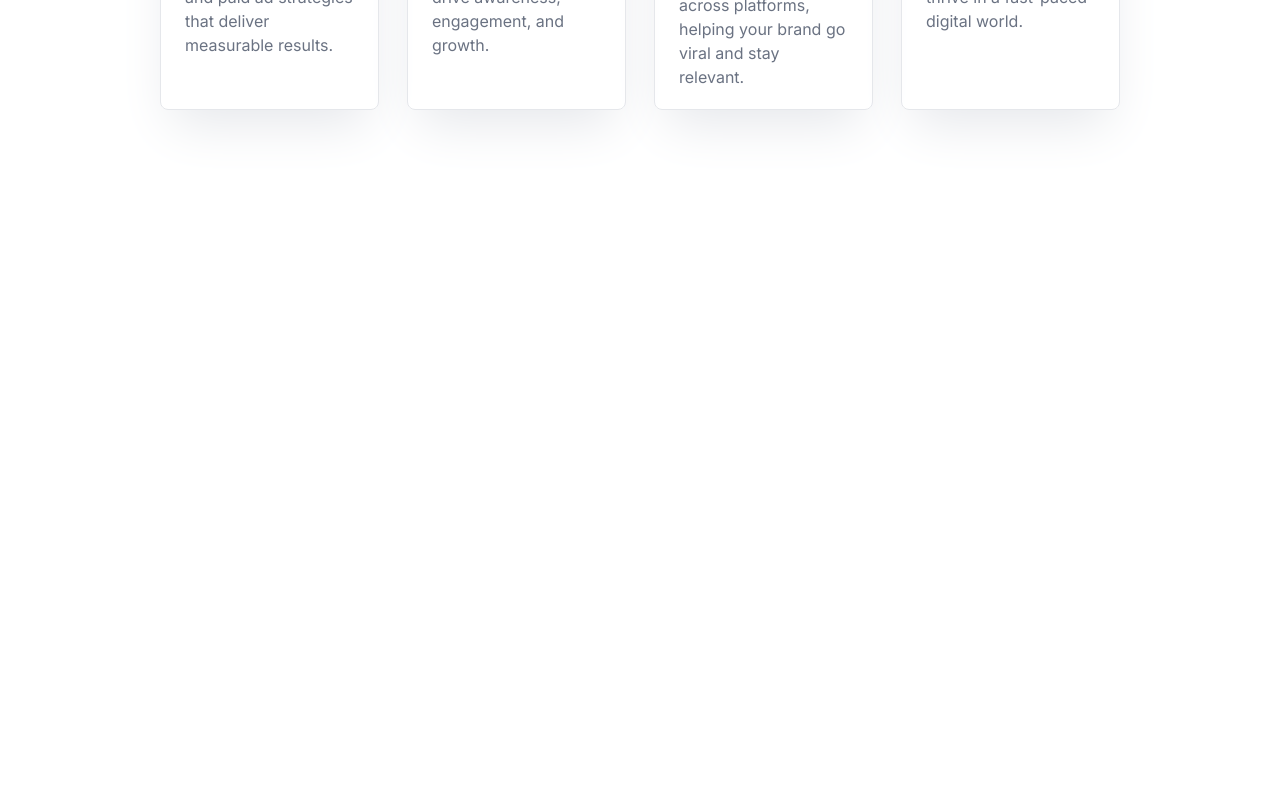
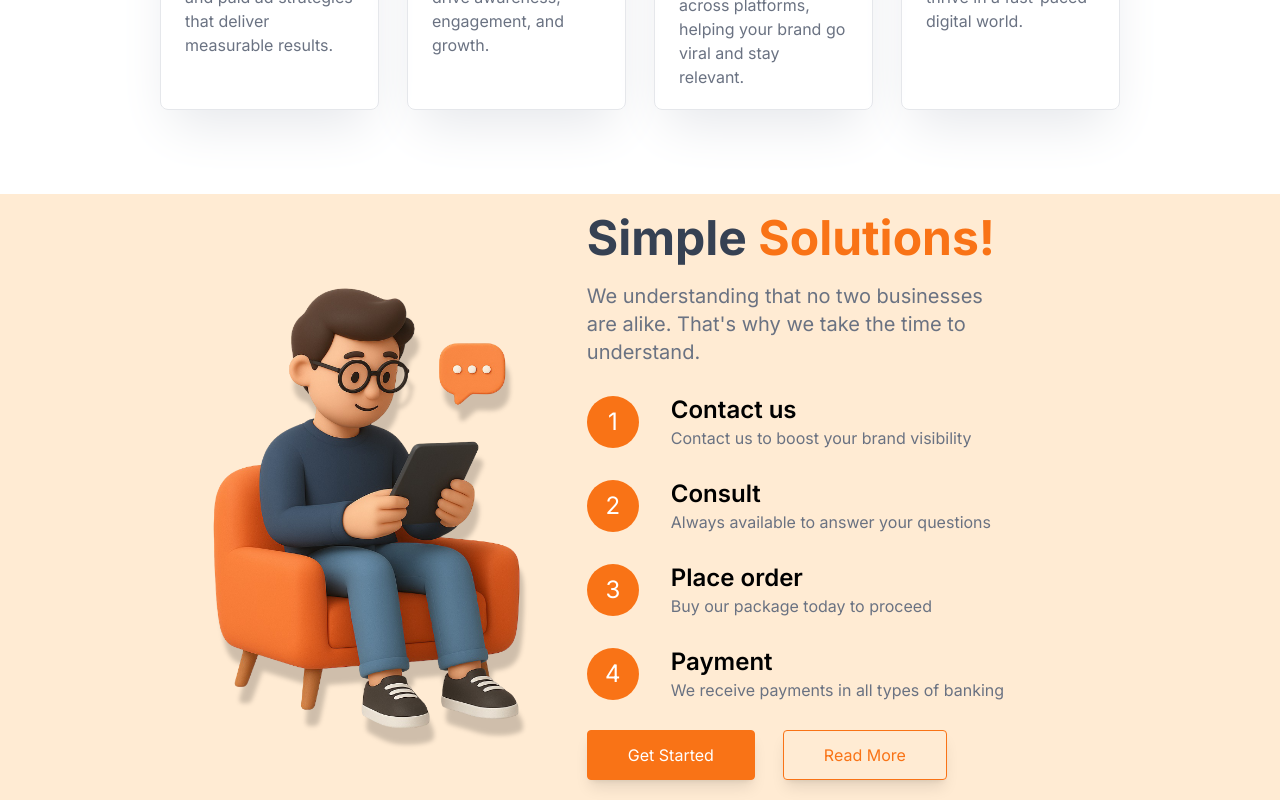
Before and after one commit to Staggs-hertz/brandbuzz-website, a React (Vite) app: page / in a window 1280 px wide. Shown: the part 1096-1896 px from the top of the page. Before the commit the page ends 1290 px from the top, so only its background shows below. Built offline with nearby package versions, Linux system fonts and the light colour scheme.

Commit message:
create the solution-steps and its items components

```diff
--- a/src/App.jsx
+++ b/src/App.jsx
@@ -2,6 +2,7 @@ import React, { useState } from "react";
 import Navbar from "./components/Navbar";
 import Hero from "./components/Hero";
 import Services from "./components/Services";
+import SolutionSteps from "./components/SolutionSteps";
 
 const App = () => {
   const [theme, setTheme] = useState(
@@ -12,6 +13,7 @@ const App = () => {
       <Navbar theme={theme} setTheme={setTheme} />
       <Hero />
       <Services />
+      <SolutionSteps />
     </div>
   );
 };
--- a/src/components/Navbar.jsx
+++ b/src/components/Navbar.jsx
@@ -84,13 +84,13 @@ const Navbar = ({ theme, setTheme }) => {
         <div className="flex gap-2">
           <a
             href="#"
-            className="text-white text-sm max-sm:hidden bg-primary py-3 px-6 max-md:px-3 max-md:text-[12px] rounded hover:scale-105 transition-all shadow-lg"
+            className="text-white text-sm max-sm:hidden bg-primary py-3 px-6 max-md:px-3 max-md:text-[12px] rounded hover:scale-105 transition-all shadow-lg flex-wrap"
           >
             Sign Up
           </a>
           <a
             href="#"
-            className="text-gray-700 text-sm max-sm:hidden bg-white py-3 px-6 max-md:px-3 max-md:text-[12px] rounded hover:scale-105 transition-all shadow-lg"
+            className="text-gray-700 text-sm max-sm:hidden bg-white py-3 px-6 max-md:px-3 max-md:text-[12px] rounded hover:scale-105 transition-all shadow-lg flex-wrap"
           >
             Log In
           </a>
--- /dev/null
+++ b/src/components/SolutionItem.jsx
@@ -0,0 +1,17 @@
+import React from "react";
+
+const SolutionItem = ({ title, desc, stepNumber }) => {
+  return (
+    <div className="flex items-center gap-8 mb-7">
+      <div className="w-13 h-13 rounded-full bg-primary text-center flex items-center justify-center">
+        <span className="text-white text-2xl">{stepNumber}</span>
+      </div>
+      <div className="">
+        <h3 className="text-2xl font-semibold dark:text-white">{title}</h3>
+        <p className="text-gray-500 dark:text-gray-300">{desc}</p>
+      </div>
+    </div>
+  );
+};
+
+export default SolutionItem;
--- /dev/null
+++ b/src/components/SolutionSteps.jsx
@@ -0,0 +1,68 @@
+import React from "react";
+import assets from "../assets/assets";
+import SolutionItem from "./SolutionItem";
+
+const SolutionSteps = () => {
+  return (
+    <div className="px-4 sm:px-12 lg:px-24 xl:px-40 flex justify-between items-center bg-orange-200/50 dark:bg-primary/20 max-md:flex-col">
+      {/* Below is the left hand side of the section */}
+      <div>
+        <img src={assets.solution_img} className="w-11/12 m-auto" alt="" />
+      </div>
+
+      {/* Below is the right hand side of the section */}
+      <div className="py-5">
+        <div className="pb-7">
+          <h2 className="font-bold text-4xl sm:text-5xl text-gray-700 dark:text-white">
+            Simple <span className="text-primary">Solutions!</span>
+          </h2>
+          <p className="mt-5 ml-0 text-gray-500  dark:text-gray-300 mx-auto text-xl md:w-3/4">
+            We understanding that no two businesses are alike. That's why we
+            take the time to understand.
+          </p>
+        </div>
+
+        <div>
+          <SolutionItem
+            stepNumber="1"
+            title="Contact us"
+            desc="Contact us to boost your brand visibility"
+          />
+          <SolutionItem
+            stepNumber="2"
+            title="Consult"
+            desc="Always available to answer your questions"
+          />
+          <SolutionItem
+            stepNumber="3"
+            title="Place order"
+            desc="Buy our package today to proceed"
+          />
+          <SolutionItem
+            stepNumber="4"
+            title="Payment"
+            desc="We receive payments in all types of banking"
+          />
+        </div>
+
+        {/* Below is the buttons section */}
+        <div className="flex gap-7 items-center mt-7 ">
+          <a
+            href="#"
+            className="text-white text-md bg-primary border border-primary py-3 px-10 rounded hover:scale-105 transition-all shadow-lg flex-wrap"
+          >
+            Get Started
+          </a>
+          <a
+            href="#"
+            className="bg-transparent dark:bg-white/80 text-primary border border-primary py-3 px-10 rounded hover:scale-105 transition-all text-sd shadow-lg flex-wrap"
+          >
+            Read More
+          </a>
+        </div>
+      </div>
+    </div>
+  );
+};
+
+export default SolutionSteps;
```
Also changed, not shown: src/assets/solution_image.png.
